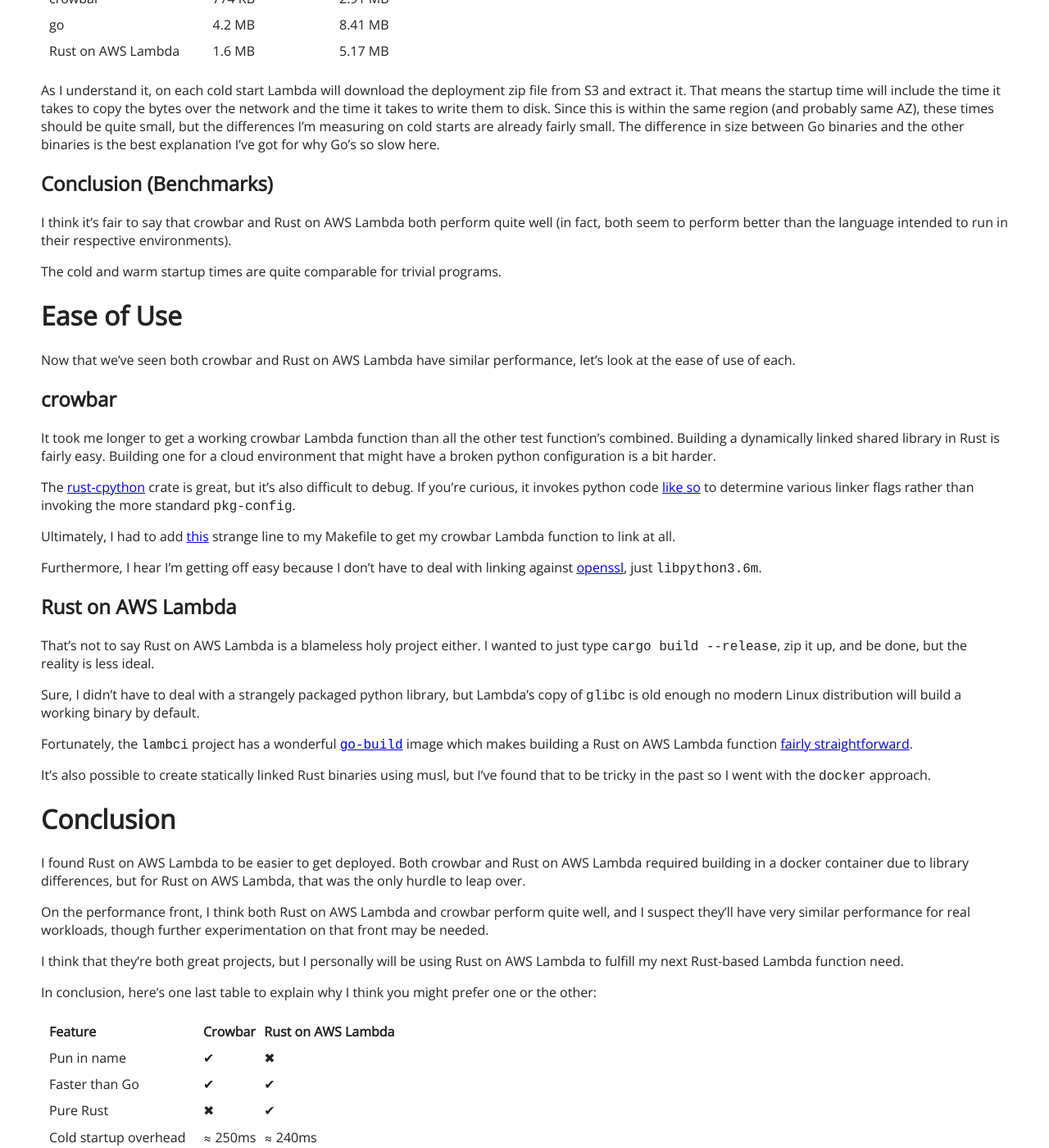
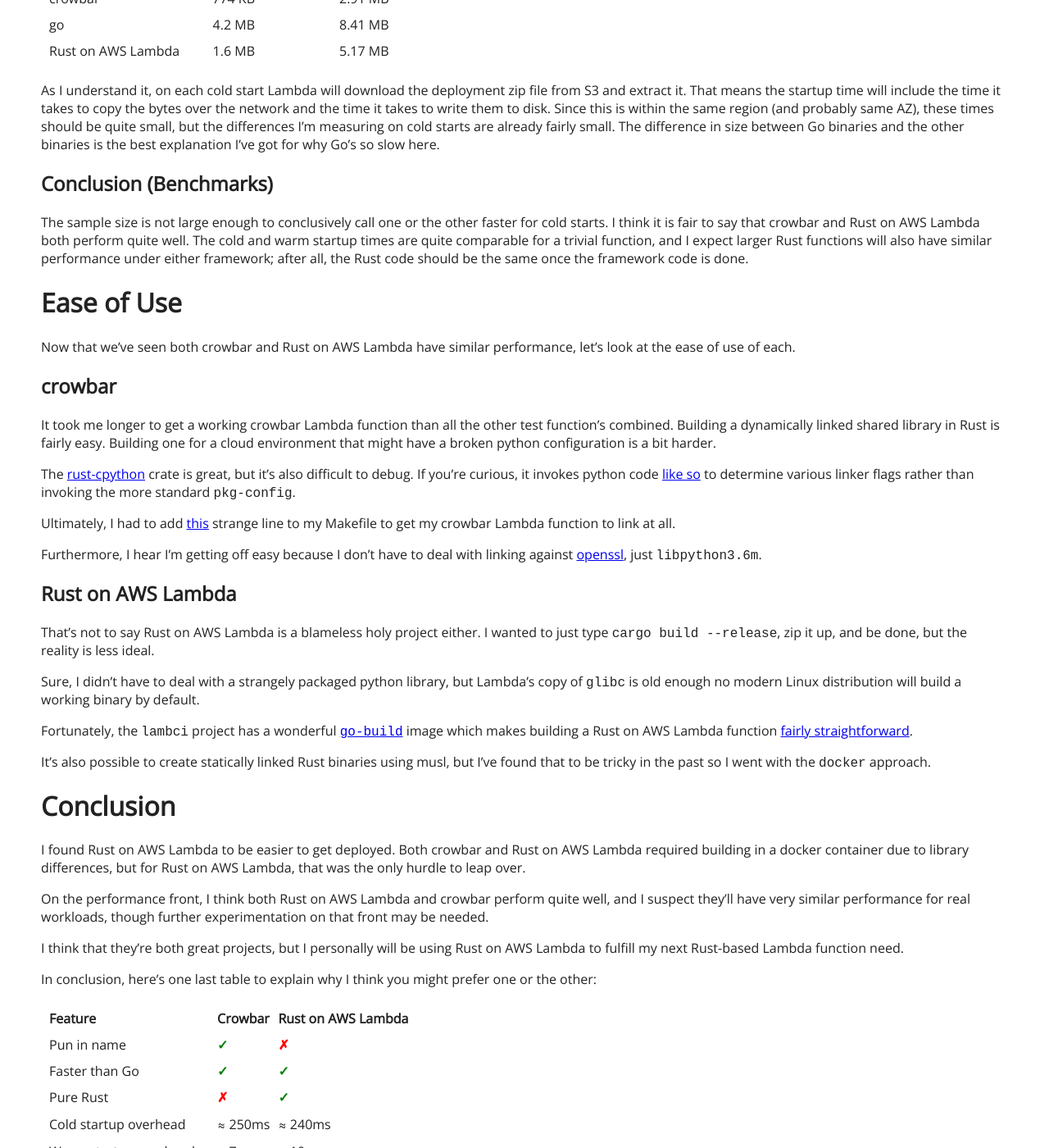
Before and after one commit to euank/euank.com, a Jekyll site: the page built from _posts/2018-09-12-rust-on-lambda.md, in a window 1280 px wide and 1400 px high, scrolled down 2996 px. Shown: the whole window at 82% size. Built offline with Jekyll 4.4.1, drawn with Linux system fonts in a browser that asks for light colours; some of the changed text lies outside the part shown.

Commit message:
Little more blog tweaking

```diff
--- a/_posts/2018-09-12-rust-on-lambda.md
+++ b/_posts/2018-09-12-rust-on-lambda.md
@@ -175,11 +175,13 @@
 
 ## Conclusion (Benchmarks)
 
-I think it's fair to say that crowbar and Rust on AWS Lambda both perform quite
-well (in fact, both seem to perform better than the language intended to run in
-their respective environments).
 
-The cold and warm startup times are quite comparable for trivial programs.
+The sample size is not large enough to conclusively call one or the other
+faster for cold starts. I think it is fair to say that crowbar and Rust on AWS
+Lambda both perform quite well. The cold and warm startup times are quite
+comparable for a trivial function, and I expect larger Rust functions will also
+have similar performance under either framework; after all, the Rust code
+should be the same once the framework code is done.
 
 # Ease of Use
 
@@ -240,8 +242,9 @@
 
 | Feature | Crowbar | Rust on AWS Lambda       |
 |:----------|:--------------|:------------------|
-| Pun in name | &#10004;      | &#10006;       |
-| Faster than Go | &#10004;      | &#10004;       |
-| Pure Rust | &#10006;      | &#10004;       |
+| Pun in name | <span style="color: green"><b>✓</b></span>      | <span style="color: red"><b>✗</b></span>    |
+| Faster than Go |  <span style="color: green"><b>✓</b></span>   |   <span style="color: green"><b>✓</b></span>    |
+| Pure Rust | <span style="color: red"><b>✗</b></span> | <span style="color: green"><b>✓</b></span>    |
 | Cold startup overhead | ≈ 250ms    | ≈ 240ms      |
 | Warm startup overhead | ≈ 7ms      |  ≈ 10ms      |
+| Requires linking to python | <span style="color: red"><b>✓</b></span> | <span style="color: green"><b>✗</b></span>    |
```
